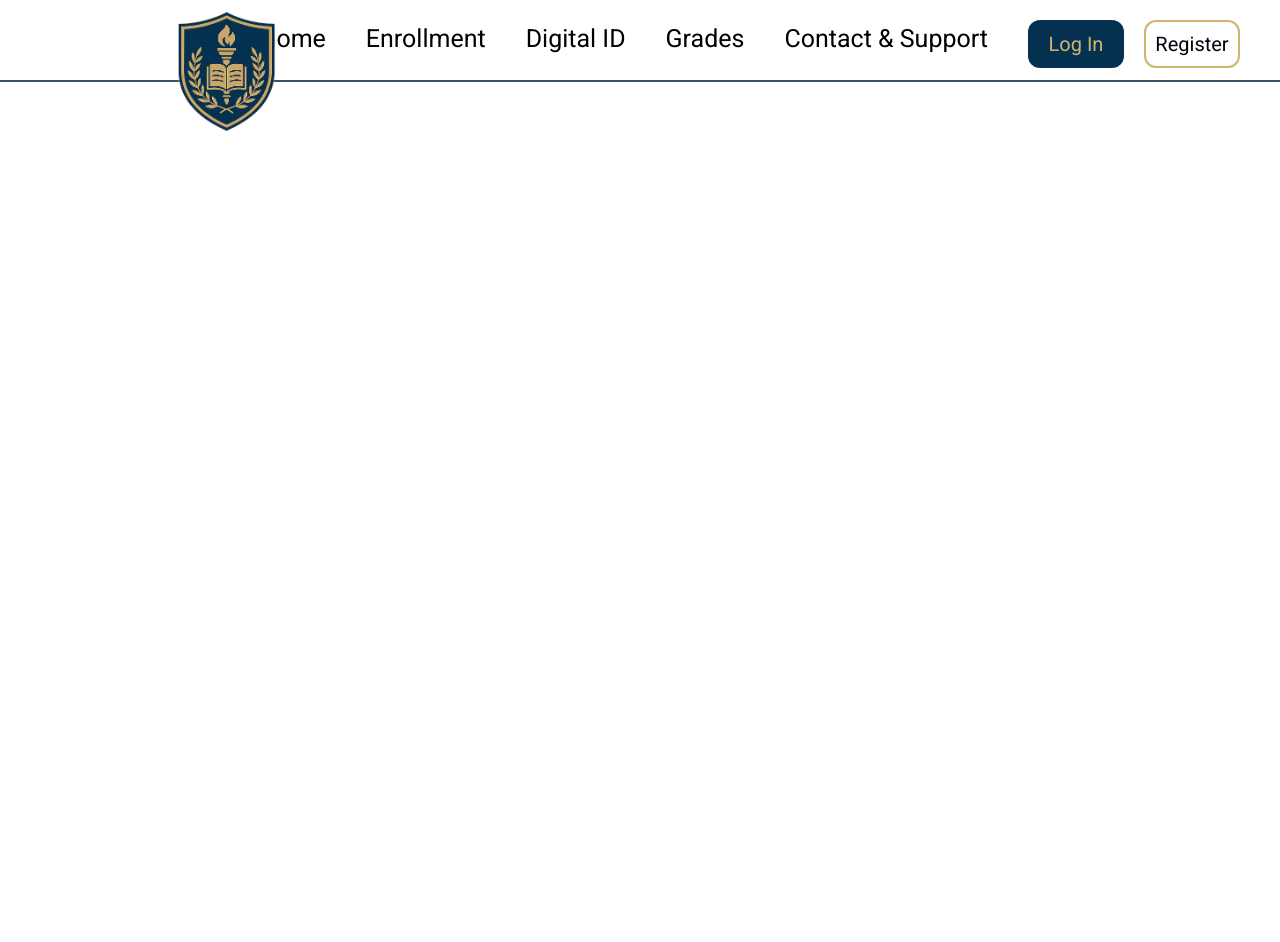
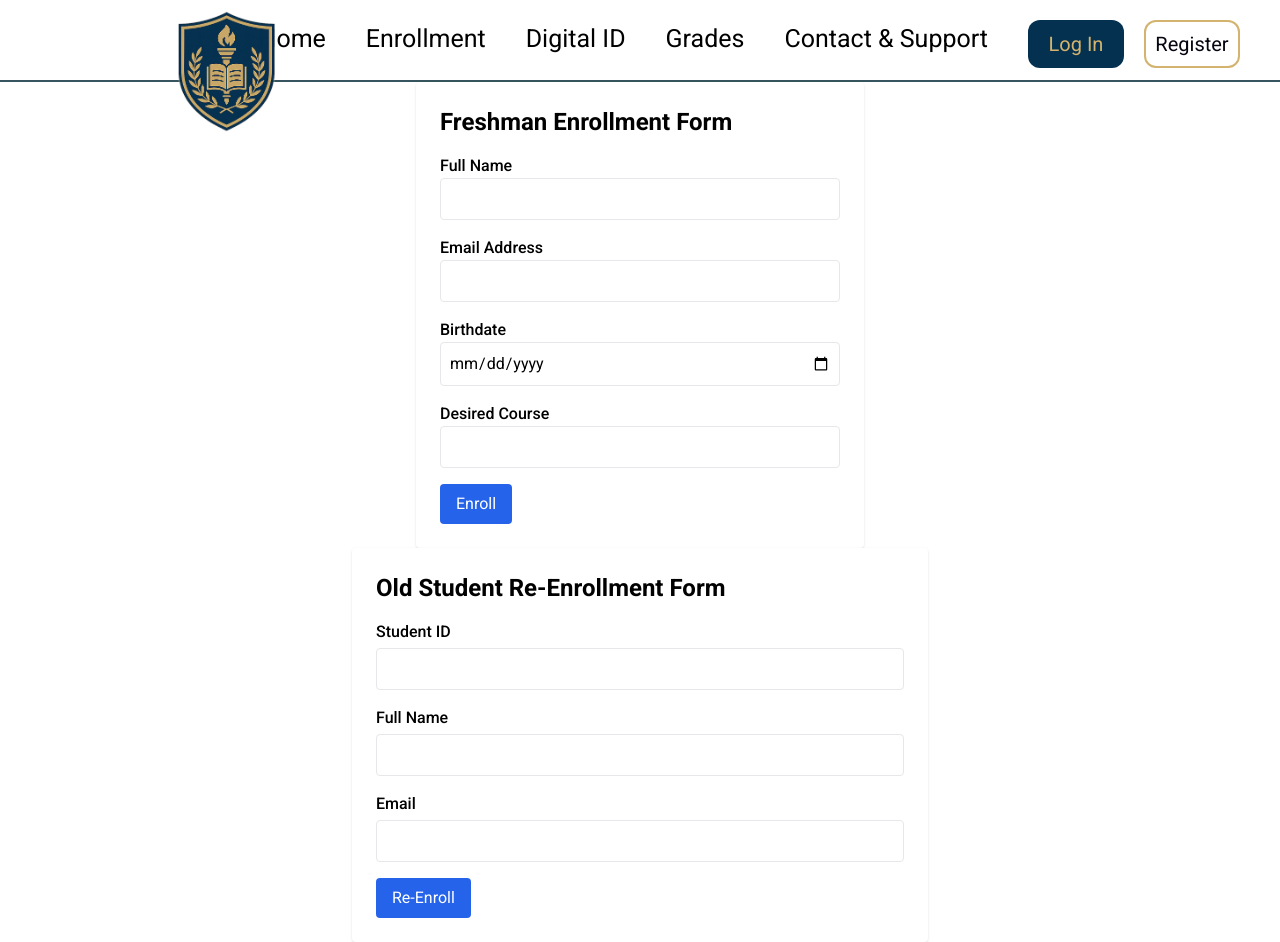
Before and after one commit to Ralphwasnotfound/Capstone, a Vue app: page /enroll in a window 1280 px wide. Before the commit the page ends 800 px from the top, so only its background shows below. Built offline with nearby package versions, Linux system fonts and the light colour scheme.

Commit message:
Enrollment system and server

```diff
--- /dev/null
+++ b/src/components/Enrollment/Form/NewStudent.vue
@@ -0,0 +1,54 @@
+<template>
+<form @submit.prevent="handleSubmit" class="max-w-md mx-auto p-6 bg-white rounded shadow space-y-4">
+    <h2 class="text-2xl font-bold mb-4">Freshman Enrollment Form</h2>
+
+    <div>
+        <label for="fullName" class="block font-medium">Full Name</label>
+        <input v-model="form.fullName" id="fullName" type="text" class="border rounded p-2 w-full" required />
+    </div>
+
+    <div>
+        <label for="email" class="block font-medium">Email Address</label>
+        <input v-model="form.email" id="email" type="email" class="border rounded p-2 w-full" required />
+    </div>
+
+    <div>
+        <label for="birthdate" class="block font-medium">Birthdate</label>
+        <input v-model="form.birthdate" id="birthdate" type="date" class="border rounded p-2 w-full" required />
+    </div>
+
+    <div>
+        <label for="course" class="block font-medium">Desired Course</label>
+        <input v-model="form.course" id="course" type="text" class="border rounded p-2 w-full" required />
+    </div>
+
+    <button type="submit" class="bg-blue-600 text-white px-4 py-2 rounded hover:bg-blue-700">Enroll</button>
+    </form>
+</template>
+
+<script>
+import { reactive } from 'vue'
+
+export default {
+  name: 'FreshmanEnrollmentForm',
+  setup() {
+    const form = reactive({
+      fullName: '',
+      email: '',
+      birthdate: '',
+      course: '',
+    })
+
+    const handleSubmit = () => {
+      console.log('Enrollment submitted:', form)
+      alert('Enrollment form submitted!')
+      // Here you would send `form` data to your server using fetch/axios
+    }
+
+    return {
+      form,
+      handleSubmit,
+    }
+  },
+}
+</script>
--- /dev/null
+++ b/src/components/Enrollment/Form/OldStudent.vue
@@ -0,0 +1,43 @@
+<template>
+<div class="max-w-xl mx-auto bg-white p-6 rounded shadow">
+    <h2 class="text-2xl font-bold mb-4">Old Student Re-Enrollment Form</h2>
+    <form @submit.prevent="submitOldStudentForm" class="space-y-4">
+    <div>
+        <label class="block mb-1 font-medium">Student ID</label>
+        <input v-model="form.student_id" type="text" class="w-full border p-2 rounded" required />
+    </div>
+
+    <div>
+        <label class="block mb-1 font-medium">Full Name</label>
+        <input v-model="form.full_name" type="text" class="w-full border p-2 rounded" required />
+    </div>
+
+    <div>
+        <label class="block mb-1 font-medium">Email</label>
+        <input v-model="form.email" type="email" class="w-full border p-2 rounded" required />
+    </div>
+
+        <button type="submit" class="bg-blue-600 text-white px-4 py-2 rounded hover:bg-blue-700">Re-Enroll</button>
+    </form>
+</div>
+</template>
+
+<script>
+export default {
+data() {
+    return {
+        form: {
+        student_id: '',
+        full_name: '',
+        email: '',
+    },
+    };
+},
+    methods: {
+    submitOldStudentForm() {
+    console.log('Submitting old student data:', this.form);
+      // TODO: Add API call here
+    },
+},
+};
+</script>
--- a/src/views/Nav/EnrollmentView.vue
+++ b/src/views/Nav/EnrollmentView.vue
@@ -1,9 +1,21 @@
 <template>
     <div>
+        <NewStudent/>
+        <OldStudent/>
     </div>
 </template>
 
-<script setup>
+<script>
+import NewStudent from '@/components/Enrollment/Form/NewStudent.vue';
+import OldStudent from '@/components/Enrollment/Form/OldStudent.vue';
+
+
+export default{
+components:{
+        NewStudent,
+        OldStudent
+    }
+}
 
 </script>
 
```
Also changed, not shown: package.json (+26 -1 lines), 2 other files (tests, documents, lock files or other folders).
